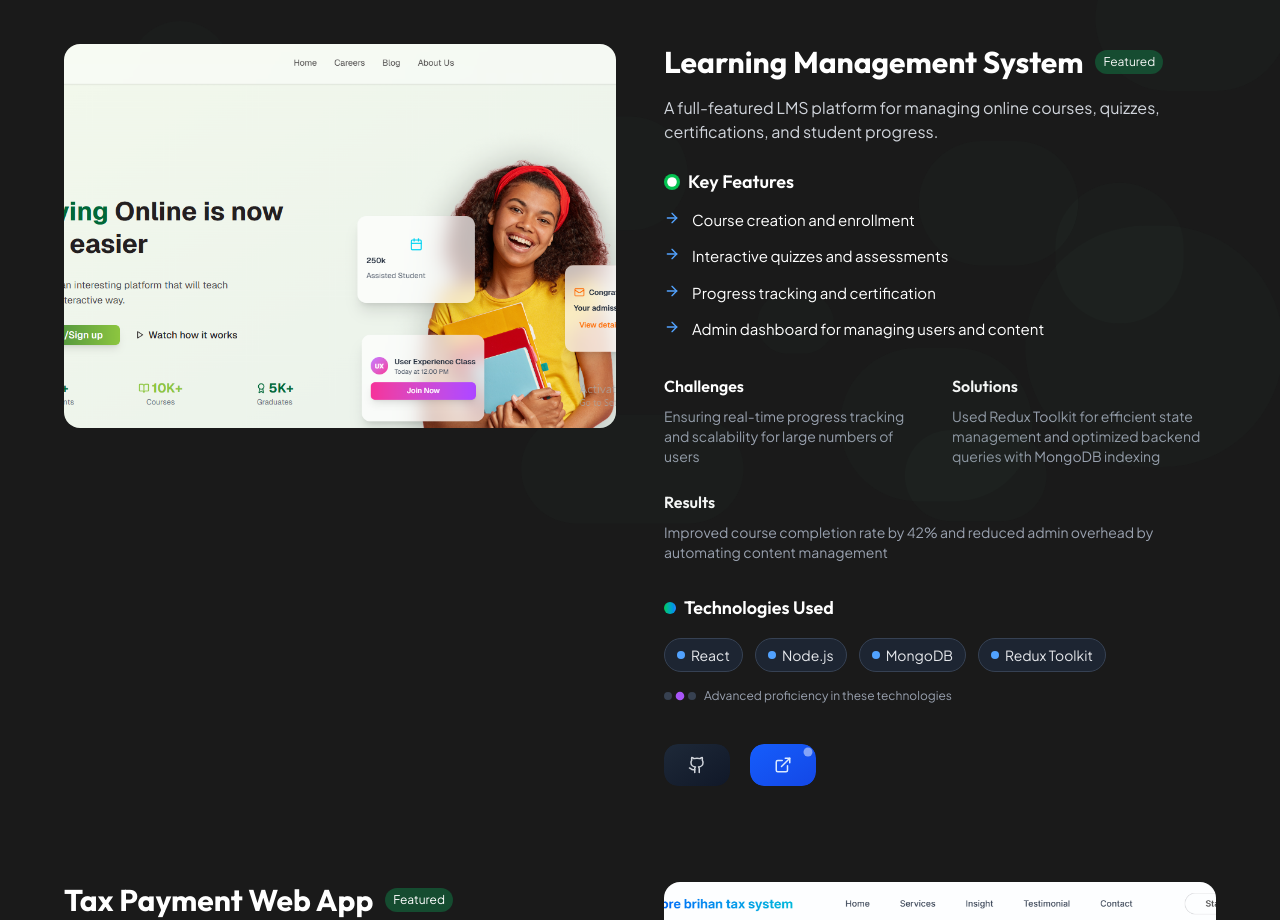
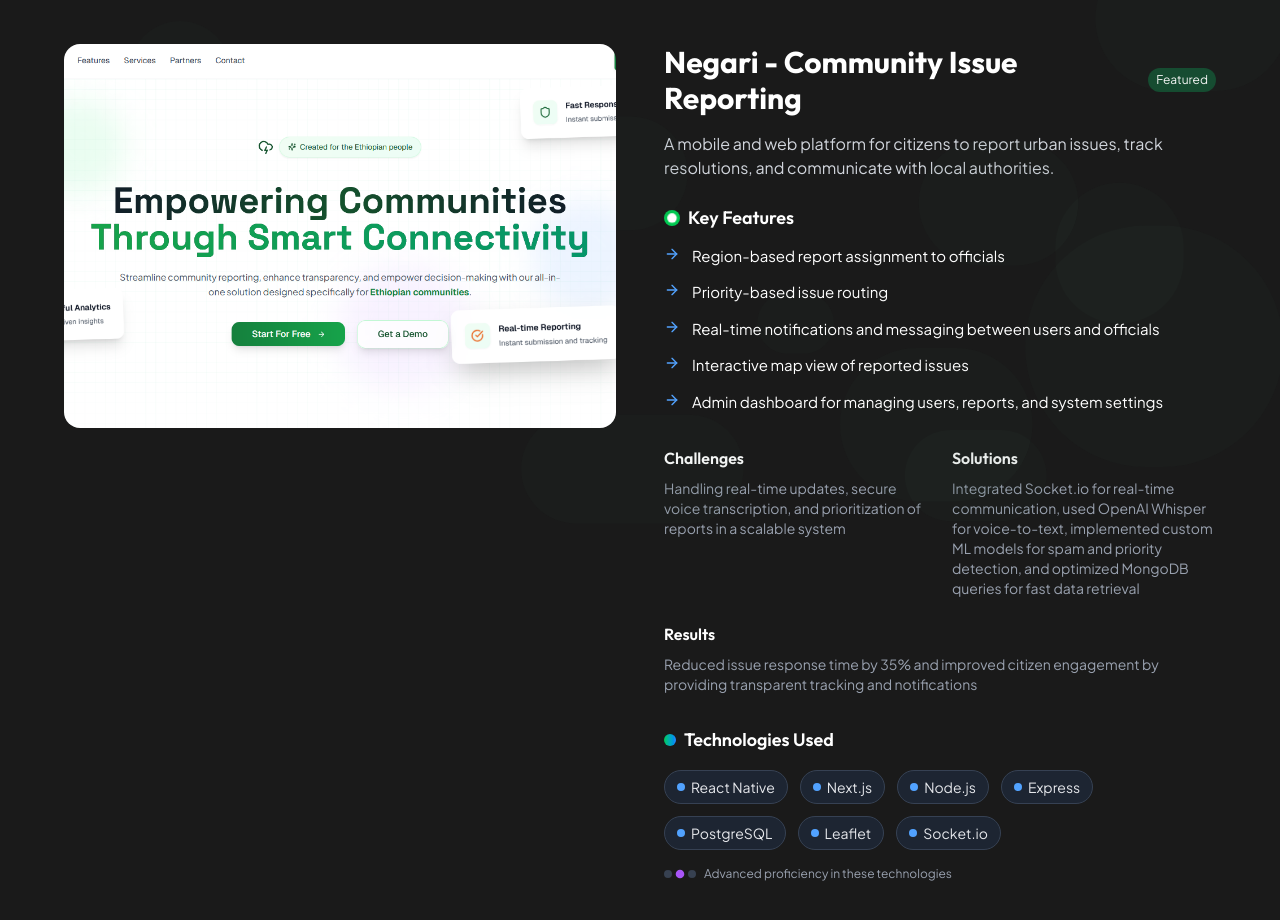
Before and after one commit to sami855-ux/Portfolio, a React (Vite) app: page /Projects in a window 1280 px wide. Shown: the part 220-1140 px from the top of the page. Built offline with nearby package versions, Linux system fonts and the light colour scheme.

Commit message:
add Negari project: include project details, features, challenges, solutions, and results in MainProjects component

```diff
--- a/src/pages/MainProjects.tsx
+++ b/src/pages/MainProjects.tsx
@@ -16,10 +16,43 @@ import tourImg from "../assets/tour.png"
 import todoImg from "../assets/todo.png"
 import lmsImg from "../assets/lms.png"
 import realImg from "../assets/real.png"
+import negariImg from "../assets/negari.png"
 
 const projects: Project[] = [
   {
     id: 1,
+    title: "Negari - Community Issue Reporting",
+    description:
+      "A mobile and web platform for citizens to report urban issues, track resolutions, and communicate with local authorities.",
+    technologies: [
+      "React Native",
+      "Next.js",
+      "Node.js",
+      "Express",
+      "PostgreSQL",
+      "Leaflet",
+      "Socket.io",
+    ],
+    features: [
+      "Region-based report assignment to officials",
+      "Priority-based issue routing",
+      "Real-time notifications and messaging between users and officials",
+      "Interactive map view of reported issues",
+      "Admin dashboard for managing users, reports, and system settings",
+    ],
+    challenges:
+      "Handling real-time updates, secure voice transcription, and prioritization of reports in a scalable system",
+    solutions:
+      "Integrated Socket.io for real-time communication, used OpenAI Whisper for voice-to-text, implemented custom ML models for spam and priority detection, and optimized MongoDB queries for fast data retrieval",
+    results:
+      "Reduced issue response time by 35% and improved citizen engagement by providing transparent tracking and notifications",
+    githubUrl: "https://github.com/sami855-ux/Negari.git",
+    liveUrl: "https://negari-ten.vercel.app/",
+    imageUrl: negariImg,
+  },
+
+  {
+    id: 2,
     title: "Learning Management System",
     description:
       "A full-featured LMS platform for managing online courses, quizzes, certifications, and student progress.",
```
